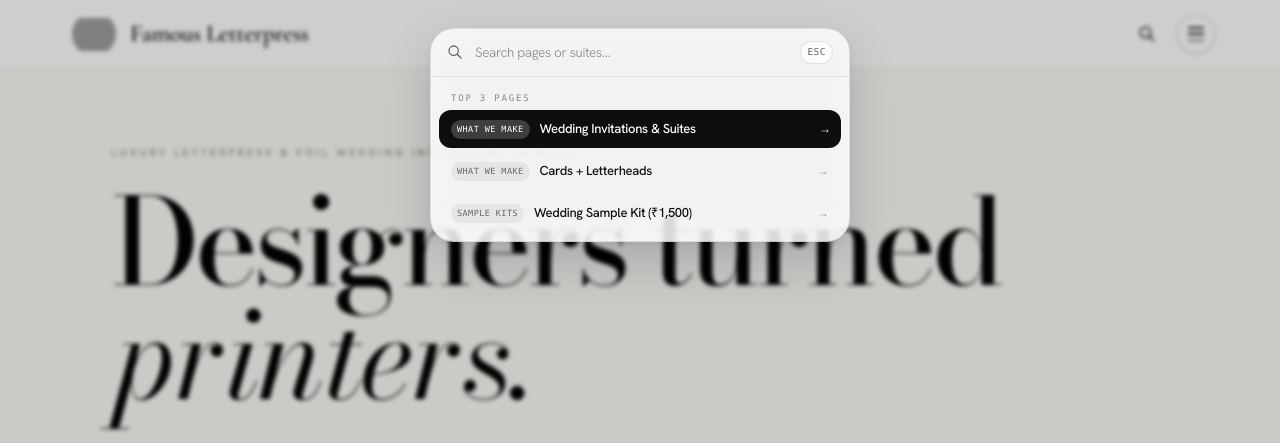
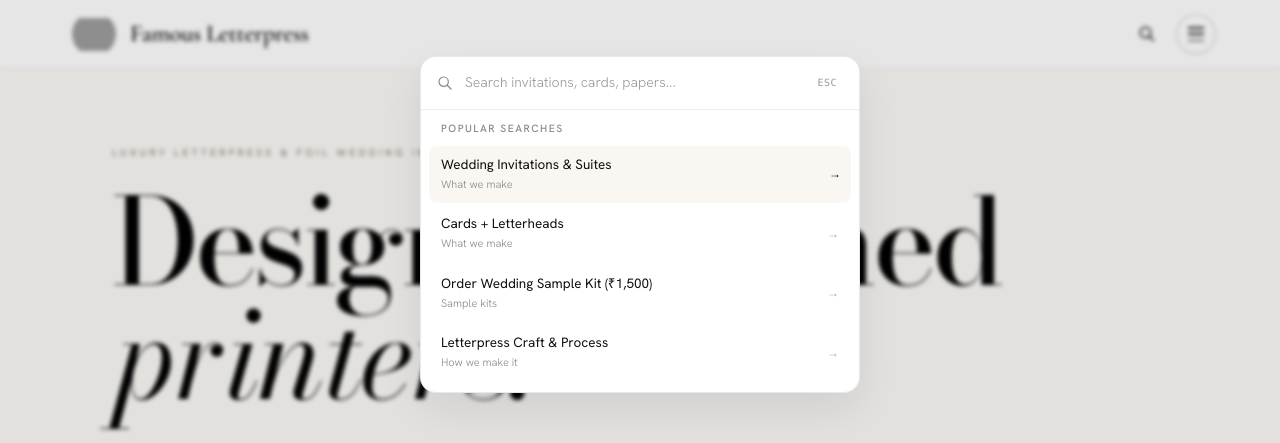
Before and after one commit to khiasu/FamousLetterPress, a Next.js app: page / in a window 1280 px wide. Both pictures are taken after a click on the button 1147 px from the left and 34 px from the top of the page. Shown: the top 443 px of the page. Built offline with nearby package versions, Linux system fonts and the light colour scheme; grey boxes are pictures that could not be loaded.

Commit message:
Refine search modal with warm natural studio palette and thoughtful popular searches

```diff
--- a/src/components/ui/SearchModal.tsx
+++ b/src/components/ui/SearchModal.tsx
@@ -6,48 +6,53 @@ import { useRouter } from "next/navigation";
 export interface NavigationTarget {
   id: string;
   title: string;
-  section: string;
+  category: string;
   href: string;
   keywords: string[];
 }
 
-const DEFAULT_TOP_PAGES: NavigationTarget[] = [
+const POPULAR_SEARCHES: NavigationTarget[] = [
   {
     id: "weddings",
     title: "Wedding Invitations & Suites",
-    section: "What We Make",
+    category: "What we make",
     href: "/our-work/wedding-invites",
     keywords: ["wedding", "invite", "invitations", "marriage", "suite", "bride", "foil"],
   },
   {
     id: "business-cards",
     title: "Cards + Letterheads",
-    section: "What We Make",
+    category: "What we make",
     href: "/our-work/business-cards",
     keywords: ["business", "visiting card", "executive", "cards", "corporate", "letterheads"],
   },
   {
     id: "sample-wedding",
-    title: "Wedding Sample Kit (₹1,500)",
-    section: "Sample Kits",
+    title: "Order Wedding Sample Kit (₹1,500)",
+    category: "Sample kits",
     href: "/weddings/wedding-sample-kit",
     keywords: ["sample", "kit", "box", "wedding sample", "swatch", "paper"],
+  },
+  {
+    id: "letterpress-craft",
+    title: "Letterpress Craft & Process",
+    category: "How we make it",
+    href: "/process",
+    keywords: ["process", "craft", "bite", "heidelberg", "relief", "printing", "foil", "emboss"],
   },
 ];
 
 const ALL_SEARCH_TARGETS: NavigationTarget[] = [
-  ...DEFAULT_TOP_PAGES,
-  { id: "personalised-stationery", title: "Personalised Stationery", section: "What We Make", href: "/personalised-stationery", keywords: ["stationery", "notecard", "monogram", "correspondence"] },
-  { id: "seal-stickers", title: "Wax Seals & Embellishments", section: "What We Make", href: "/our-work/seal-stickers", keywords: ["wax seals", "seals", "embellishments", "cotton seals", "crests"] },
-  { id: "cotton-paper", title: "Cotton & Handmade Paper", section: "How We Make It", href: "/materials", keywords: ["materials", "paper", "cotton", "handmade", "swatch"] },
-  { id: "letterpress-craft", title: "Letterpress Craft & Bite", section: "How We Make It", href: "/process", keywords: ["process", "craft", "bite", "heidelberg", "relief", "printing"] },
-  { id: "hot-foil", title: "Hot Foil & Emboss", section: "How We Make It", href: "/process", keywords: ["foil", "emboss", "gold foil", "deboss"] },
-  { id: "about-studio", title: "Our Story & Studio", section: "About", href: "/about", keywords: ["story", "studio", "about", "founders", "heritage"] },
-  { id: "packages", title: "Design Templates & Curated Suites", section: "Packages", href: "/packages", keywords: ["packages", "templates", "pricing", "suites"] },
-  { id: "channel-partners", title: "Channel Partners & Designers", section: "Who We Make It For", href: "/channel-partners", keywords: ["partner", "designer", "trade", "b2b", "agency"] },
-  { id: "faq", title: "Frequently Asked Questions", section: "Help", href: "/faq", keywords: ["faq", "help", "questions", "timelines", "pricing"] },
-  { id: "contact", title: "Contact & Consult", section: "Help", href: "/contact", keywords: ["contact", "consult", "location", "email", "phone", "whatsapp"] },
-  { id: "start-a-project", title: "Start a Project", section: "Action", href: "/start-a-project", keywords: ["inquire", "order", "quote", "start"] },
+  ...POPULAR_SEARCHES,
+  { id: "personalised-stationery", title: "Personalised Stationery", category: "What we make", href: "/personalised-stationery", keywords: ["stationery", "notecard", "monogram", "correspondence"] },
+  { id: "seal-stickers", title: "Wax Seals & Embellishments", category: "What we make", href: "/our-work/seal-stickers", keywords: ["wax seals", "seals", "embellishments", "cotton seals", "crests"] },
+  { id: "cotton-paper", title: "Cotton & Handmade Paper", category: "How we make it", href: "/materials", keywords: ["materials", "paper", "cotton", "handmade", "swatch"] },
+  { id: "about-studio", title: "Our Story & Studio", category: "About", href: "/about", keywords: ["story", "studio", "about", "founders", "heritage"] },
+  { id: "packages", title: "Design Templates & Curated Suites", category: "Packages", href: "/packages", keywords: ["packages", "templates", "pricing", "suites"] },
+  { id: "channel-partners", title: "Channel Partners & Designers", category: "Who we make it for", href: "/channel-partners", keywords: ["partner", "designer", "trade", "b2b", "agency"] },
+  { id: "faq", title: "Frequently Asked Questions", category: "Help", href: "/faq", keywords: ["faq", "help", "questions", "timelines", "pricing"] },
+  { id: "contact", title: "Contact & Studio Location", category: "Help", href: "/contact", keywords: ["contact", "consult", "location", "email", "phone", "whatsapp"] },
+  { id: "start-a-project", title: "Start a Project / Inquire", category: "Action", href: "/start-a-project", keywords: ["inquire", "order", "quote", "start"] },
 ];
 
 interface SearchModalProps {
@@ -88,19 +93,18 @@ export function SearchModal({ isOpen, onClose }: SearchModalProps) {
     return () => window.removeEventListener("keydown", handleKeyDown);
   }, [isOpen, onClose]);
 
-  // Top 3 results: either default 3 pages or top 3 matching search results
+  // Results list
   const displayedResults = useMemo(() => {
     const q = query.toLowerCase().trim();
     if (!q) {
-      return DEFAULT_TOP_PAGES.slice(0, 3);
+      return POPULAR_SEARCHES;
     }
-    // Filter and strictly return top 3 most relevant results
     return ALL_SEARCH_TARGETS.filter((item) => {
       const titleMatch = item.title.toLowerCase().includes(q);
-      const sectionMatch = item.section.toLowerCase().includes(q);
+      const categoryMatch = item.category.toLowerCase().includes(q);
       const keywordMatch = item.keywords.some((k) => k.toLowerCase().includes(q));
-      return titleMatch || sectionMatch || keywordMatch;
-    }).slice(0, 3);
+      return titleMatch || categoryMatch || keywordMatch;
+    }).slice(0, 5);
   }, [query]);
 
   useEffect(() => {
@@ -131,25 +135,25 @@ export function SearchModal({ isOpen, onClose }: SearchModalProps) {
 
   return (
     <div
-      className="fixed inset-0 z-50 flex items-start justify-center pt-5 sm:pt-7 px-4 bg-black/20 backdrop-blur-[2px] transition-all duration-200"
+      className="fixed inset-0 z-50 flex items-start justify-center pt-8 sm:pt-14 px-4 bg-black/10 backdrop-blur-[2px] transition-all duration-200"
       onClick={onClose}
       role="dialog"
       aria-modal="true"
       aria-label="Quick Search"
     >
-      {/* Translucent Dynamic Island Capsule */}
+      {/* Clean, Simple Floating Card */}
       <div
-        className="w-full max-w-[420px] bg-white/85 backdrop-blur-xl border border-black/10 shadow-[0_20px_50px_rgba(0,0,0,0.16),0_2px_8px_rgba(0,0,0,0.06)] rounded-[24px] overflow-hidden transition-all duration-200 animate-in fade-in zoom-in-95"
+        className="w-full max-w-[440px] bg-white rounded-2xl shadow-[0_16px_40px_rgba(0,0,0,0.08)] border border-[rgba(14,14,14,0.09)] overflow-hidden transition-all duration-200 animate-in fade-in slide-in-from-top-2"
         onClick={(e) => e.stopPropagation()}
       >
-        {/* Capsule Search Bar */}
-        <div className="flex items-center gap-3 px-4 py-3 border-b border-black/[0.07]">
+        {/* Simple Input Bar */}
+        <div className="flex items-center gap-3 px-4 py-3.5 border-b border-[rgba(14,14,14,0.07)]">
           <svg
-            className="w-4 h-4 text-black/60 shrink-0"
+            className="w-4 h-4 text-[#888] shrink-0"
             fill="none"
             viewBox="0 0 24 24"
             stroke="currentColor"
-            strokeWidth={2}
+            strokeWidth={1.8}
           >
             <path strokeLinecap="round" strokeLinejoin="round" d="M21 21l-6-6m2-5a7 7 0 11-14 0 7 7 0 0114 0z" />
           </svg>
@@ -160,8 +164,8 @@ export function SearchModal({ isOpen, onClose }: SearchModalProps) {
             value={query}
             onChange={(e) => setQuery(e.target.value)}
             onKeyDown={handleInputKeyDown}
-            placeholder="Search pages or suites..."
-            className="w-full bg-transparent text-[13.5px] text-[#0e0e0e] placeholder:text-[#888] font-sans outline-none tracking-tight"
+            placeholder="Search invitations, cards, papers..."
+            className="w-full bg-transparent text-[14px] text-[#111] placeholder:text-[#999] font-sans outline-none"
             autoComplete="off"
             spellCheck={false}
           />
@@ -173,8 +177,8 @@ export function SearchModal({ isOpen, onClose }: SearchModalProps) {
                 setQuery("");
                 inputRef.current?.focus();
               }}
-              className="w-5 h-5 flex items-center justify-center rounded-full text-[#666] hover:text-black text-xs transition-colors cursor-pointer shrink-0"
-              aria-label="Clear query"
+              className="w-5 h-5 flex items-center justify-center rounded-full text-[#888] hover:text-black text-sm transition-colors cursor-pointer shrink-0"
+              aria-label="Clear search"
             >
               &times;
             </button>
@@ -183,20 +187,20 @@ export function SearchModal({ isOpen, onClose }: SearchModalProps) {
           <button
             type="button"
             onClick={onClose}
-            className="text-[9.5px] font-mono uppercase tracking-wider text-[#666] hover:text-black transition-colors shrink-0 px-1.5 py-0.5 border border-black/10 rounded-full bg-white/70"
+            className="text-[10px] font-mono uppercase tracking-wider text-[#999] hover:text-black transition-colors shrink-0 px-1.5 py-0.5"
             aria-label="Close search"
           >
             esc
           </button>
         </div>
 
-        {/* Top 3 Pages or Top 3 Results */}
-        <div className="p-2">
-          <div className="px-3 pt-1.5 pb-1 text-[9px] font-mono uppercase tracking-[0.2em] text-[#888]">
-            {query.trim() ? "Top 3 Results" : "Top 3 Pages"}
+        {/* Thoughtful Section Label & Natural List */}
+        <div className="py-2.5 px-2">
+          <div className="px-3 pb-2 text-[10.5px] font-sans font-medium uppercase tracking-[0.14em] text-[#888]">
+            {query.trim() ? "Relevant search results" : "Popular searches"}
           </div>
 
-          <div className="space-y-1">
+          <div className="space-y-0.5">
             {displayedResults.length > 0 ? (
               displayedResults.map((item, idx) => {
                 const isSelected = idx === selectedIndex;
@@ -205,30 +209,24 @@ export function SearchModal({ isOpen, onClose }: SearchModalProps) {
                     key={item.id}
                     onClick={() => navigateTo(item.href)}
                     onMouseEnter={() => setSelectedIndex(idx)}
-                    className={`flex items-center justify-between px-3 py-2 rounded-xl cursor-pointer transition-colors duration-150 ${
+                    className={`flex items-center justify-between px-3 py-2.5 rounded-lg cursor-pointer transition-colors duration-150 group ${
                       isSelected
-                        ? "bg-black text-white"
-                        : "hover:bg-black/5 text-[#111]"
+                        ? "bg-[#FAF7F2] text-black"
+                        : "hover:bg-[#FAF7F2] text-[#222]"
                     }`}
                   >
-                    <div className="flex items-center gap-2.5 min-w-0">
-                      <span
-                        className={`text-[8.5px] font-mono uppercase tracking-wider px-1.5 py-0.5 rounded-full shrink-0 ${
-                          isSelected
-                            ? "bg-white/20 text-white"
-                            : "bg-black/5 text-[#666]"
-                        }`}
-                      >
-                        {item.section}
+                    <div className="flex flex-col min-w-0 pr-2">
+                      <span className="text-[13.5px] font-normal text-[#111] truncate leading-tight group-hover:text-black">
+                        {item.title}
                       </span>
-                      <span className="text-[13px] font-medium font-sans truncate tracking-tight">
-                        {item.title}
+                      <span className="text-[11px] text-[#888] font-sans mt-0.5">
+                        {item.category}
                       </span>
                     </div>
 
                     <span
-                      className={`text-xs shrink-0 transition-transform ${
-                        isSelected ? "text-white translate-x-0.5" : "text-[#999]"
+                      className={`text-[12px] text-[#aaa] group-hover:text-black transition-all shrink-0 ${
+                        isSelected ? "translate-x-0.5 text-black" : ""
                       }`}
                     >
                       &rarr;
@@ -237,8 +235,8 @@ export function SearchModal({ isOpen, onClose }: SearchModalProps) {
                 );
               })
             ) : (
-              <div className="py-6 text-center text-xs text-[#888] font-sans">
-                No matching results found.
+              <div className="py-8 text-center text-[13px] text-[#888] font-sans">
+                No matching results found for &ldquo;{query}&rdquo;
               </div>
             )}
           </div>
```
